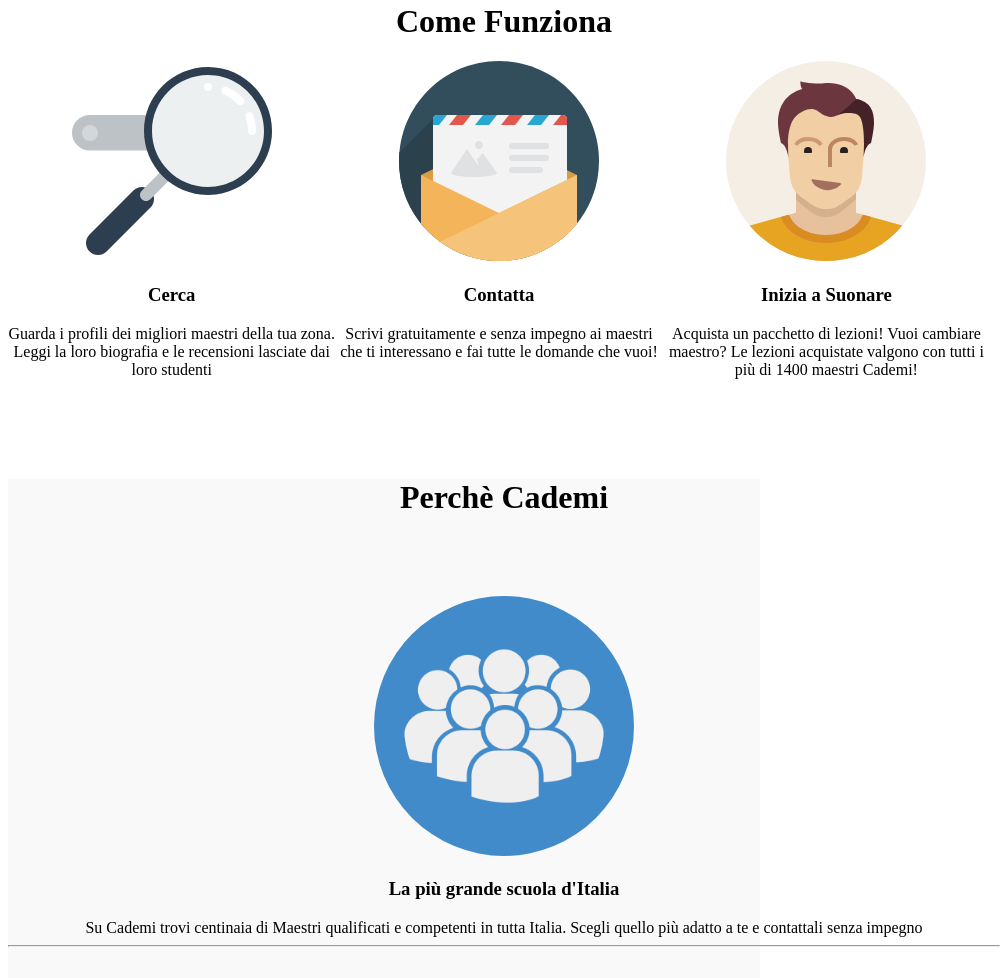
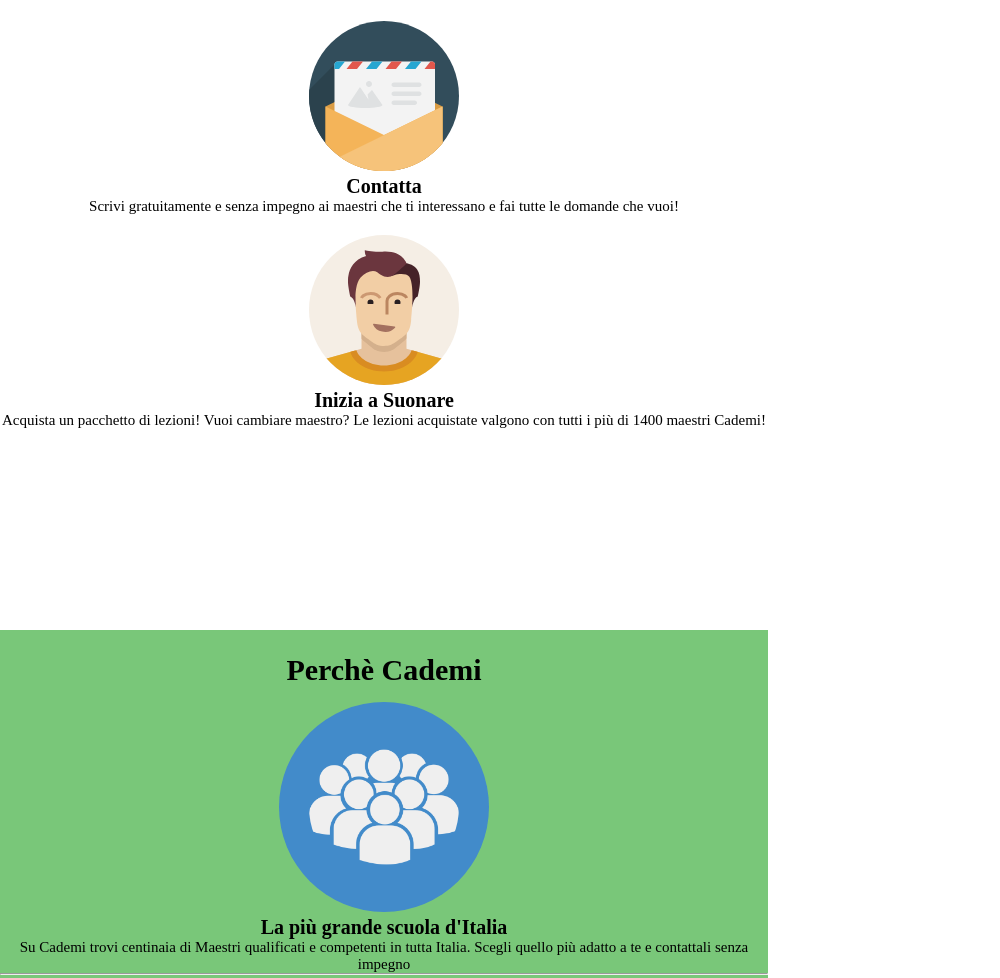
Before and after one commit to Tave23/html-css-resp-wannabe, a plain HTML site: page index.html in a window 768 px wide. Shown: the part 569-1547 px from the top of the page, 1000 px wide, since content can reach past the window. Drawn offline with Linux system fonts and the light colour scheme.

Commit message:
tablet version

```diff
--- a/css/style.css
+++ b/css/style.css
@@ -110,3 +110,68 @@
   }
 
 }
+
+/* tablet version */
+
+@media (min-width: 419px) and (max-width: 780px){
+  *{
+    margin: 0;
+    font-size: 15px;
+  }
+
+  .container.grey{
+    background-color: rgb(121, 199, 121);
+    margin: none;
+  }
+
+  img{
+    height: 150px;
+  }
+
+  #why img{
+    height: 150px;
+  }
+
+  .row{
+    width: 100%;
+    margin: 0;
+    padding: 3px 0;
+  }
+
+  #steps{
+    height: 100vh;
+  }
+
+  #lezioni{
+    padding-bottom: 15px;
+  }
+
+  #steps .row > .left,
+  #steps .row > .central,
+  #steps .row > .right{
+    float: none;
+    margin: 20px auto 20px;
+    width: 100%;
+  }
+
+  #why .row > .first,
+  #why .row > .second,
+  #why .row > .third{
+    margin: 0 auto 40px;
+    padding-top: 15px;
+  }
+
+  #why{
+    margin-top: 100px;
+  }
+
+  h1{
+    font-size: 30px;
+    padding-top: 20px;
+  }
+
+  h3{
+    font-size: 20px;
+  }
+
+}
```
